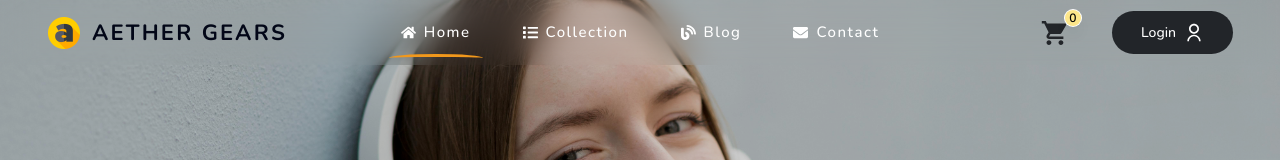
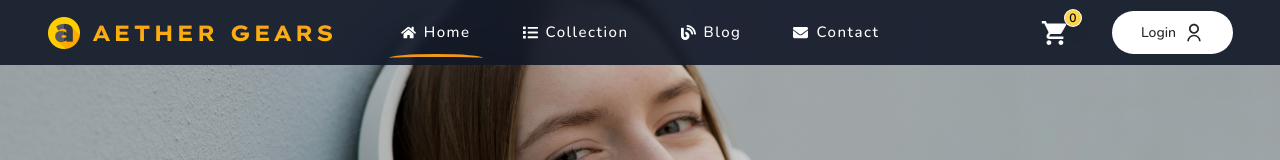
Before and after one commit to abdul180690/Aether-Gears---ReactJs-Project, a React (Vite) app in the folder frontend/: page / in a window 1280 px wide. Shown: the top 160 px of the page. Built offline with nearby package versions, Linux system fonts and the light colour scheme.

Commit message:
updated with header scroll behaviour

```diff
--- a/frontend/src/components/Header.jsx
+++ b/frontend/src/components/Header.jsx
@@ -1,38 +1,64 @@
-import React, { useContext, useState } from "react";
+import React, { useContext, useState, useEffect } from "react";
 import { Link } from "react-router-dom";
 import Navbar from "./Navbar";
 import { FaBars, FaBarsStaggered } from "react-icons/fa6";
 import { IoMdCart } from "react-icons/io";
-import { TbUserCircle } from "react-icons/tb";
 import { RiUserLine } from "react-icons/ri";
+import { ShopContext } from "../context/ShopContext";
 import logo from "../assets/icon.png";
-import { ShopContext } from "../context/ShopContext";
-// import cart from "../assets/cart.png";
 
 const Header = () => {
   const [menuOpened, setMenuOpened] = useState(false);
-  const {getCartCount, navigate} = useContext(ShopContext);
+  const [lastScrollY, setLastScrollY] = useState(0);
+  const [headerVisible, setHeaderVisible] = useState(true);
+  const { getCartCount, navigate } = useContext(ShopContext);
 
   const toggleMenu = () => setMenuOpened((prev) => !prev);
 
+  const handleScroll = () => {
+
+    if (typeof window !== "undefined") {
+      const currentScrollY = window.scrollY;
+
+      if (currentScrollY > lastScrollY && currentScrollY > 200) {
+        setHeaderVisible(false);
+      }
+      else if (currentScrollY < lastScrollY) {
+        setHeaderVisible(true);
+      }
+
+      setLastScrollY(currentScrollY);
+    }
+  };
+
+  useEffect(() => {
+    window.addEventListener("scroll", handleScroll);
+    return () => {
+      window.removeEventListener("scroll", handleScroll);
+    };
+  }, [lastScrollY]);
+
   return (
-    <header className="max-padd-container w-full mb-2 backdrop-blur-lg fixed top-0 z-40">
+    <header
+      className={`max-padd-container w-full mb-2 bg-gray-900 bg-opacity-90 backdrop-blur-sm transition-all duration-300 ${
+        headerVisible ? "fixed top-0 left-0 w-full z-40" : "-translate-y-full"
+      }`}
+    >
       <div className="flexBetween py-3">
         {/* Logo */}
-        <Link to={"/"} className="flex flex-1  items-center text-secondary">
+        <Link to={"/"} className="flex flex-1 items-center hover:scale-105 duration-300">
           <span className="me-3">
             <img src={logo} alt="Logo" className="w-8 h-8" />
           </span>
-          <span className="text-slate-950 bold-22 text-2xl uppercase tracking-widest">Aether Gears</span>
-
+          <span className="heading-gradient bold-22 text-2xl uppercase tracking-widest">Aether Gears</span>
         </Link>
 
         {/* Navbar */}
         <Navbar
           containerStyles={`${
             menuOpened
-              ? "flex items-start flex-col gap-y-6 fixed top-10 right-10 p-5 bg-slate-100 bg-opacity-70 backdrop-blur-lg rounded-xl shadow-xl w-52 ring-1 ring-slate-900/5 z-50"
-              : "hidden xl:flex gap-x-5 xl:gap-x-7 tracking-widest medium-15 "
+              ? "flex items-start flex-col gap-y-6 fixed top-10 right-10 p-5 bg-gray-800 bg-opacity-70 backdrop-blur-sm rounded-xl shadow-xl w-52 ring-1 ring-slate-900/5 z-50"
+              : "hidden xl:flex gap-x-5 xl:gap-x-7 tracking-widest medium-15"
           }`}
           onClick={() => setMenuOpened(false)}
         />
@@ -40,26 +66,17 @@ const Header = () => {
         {/* Right Section */}
         <div className="flex-1 flex items-center justify-end gap-x-2 xs:gap-x-8">
           {/* Menu Toggle Button */}
-          <>
-            {menuOpened ? (
-              <FaBarsStaggered
-                onClick={toggleMenu}
-                className="xl:hidden cursor-pointer text-2xl duration-300 text-secondary"
-              />
-            ) : (
-              <FaBars
-                onClick={toggleMenu}
-                className="xl:hidden cursor-pointer text-2xl text-secondary"
-              />
-            )}
-          </>
+          {menuOpened ? (
+            <FaBarsStaggered onClick={toggleMenu} className="xl:hidden cursor-pointer text-2xl duration-300 text-white" />
+          ) : (
+            <FaBars onClick={toggleMenu} className="xl:hidden cursor-pointer text-2xl text-white duration-300" />
+          )}
 
           {/* Cart */}
           <Link to={"/cart"} className="relative">
             <div className="flex px-3 bold-18 text-white">
-              {/* <img src={cart} alt="Cart" className="w-12 h-12" /> */}
-              <IoMdCart className="text-3xl text-secondary"/>
-              <span className="bg-amber-200 ring-white ring-1 text-black text-[12px] font-semibold absolute -top-2 -right-0 flexCenter w-4 h-4 rounded-full shadow-lg">
+              <IoMdCart className="text-3xl text-white" />
+              <span className="bg-amber-300 ring-white ring-1 text-black text-[12px] font-semibold absolute -top-2 -right-0 flexCenter w-4 h-4 rounded-full shadow-lg">
                 {getCartCount()}
               </span>
             </div>
@@ -67,7 +84,7 @@ const Header = () => {
 
           {/* Login Button */}
           <div className="relative">
-            <button onClick={()=> navigate('/login')}className="btn-secondary flexCenter gap-x-2 hover:bg-slate-700 duration-300">
+            <button onClick={() => navigate('/login')} className="btn-white flexCenter gap-x-2 hover:bg-slate-300/95 duration-300">
               Login
               <RiUserLine className="text-xl" />
             </button>
```
